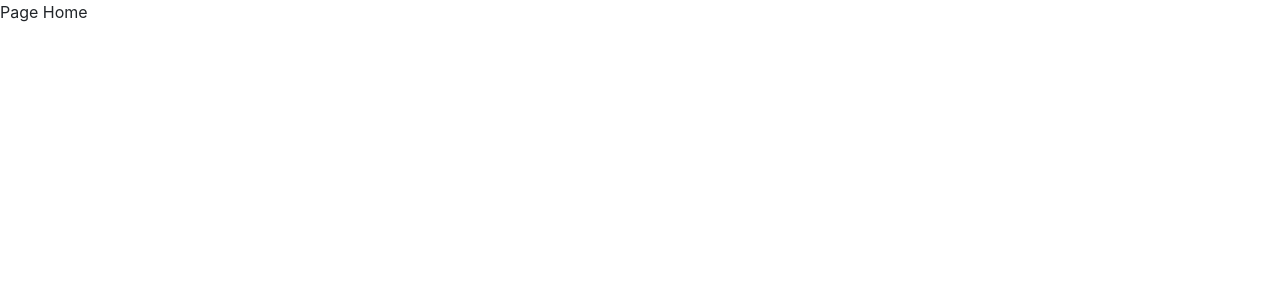
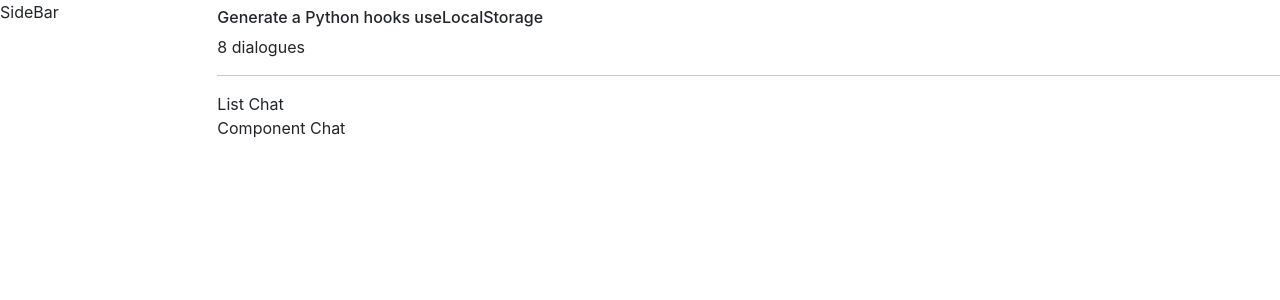
Before and after one commit to VuNgocThanhTruc/nlu-ai-bot, a React (Create React App) app: page / in a window 1280 px wide. Shown: the top 300 px of the page. Built offline with nearby package versions, Linux system fonts and the light colour scheme.

Commit message:
[Truc/frontend]: split section page home & create UI Header of section main chat

```diff
--- /dev/null
+++ b/src/components/main/componentChat/ComponentChat.tsx
@@ -0,0 +1,9 @@
+import React from "react";
+
+const ComponentChat = () =>{
+    return (
+        <div className="">Component Chat</div>
+    )
+}
+
+export default ComponentChat;
--- /dev/null
+++ b/src/components/main/header/index.tsx
@@ -0,0 +1,13 @@
+import React from "react";
+
+const Header = () =>{
+    return (
+        <div className="mt-2 ">
+            <h6>Generate a Python hooks useLocalStorage</h6>
+            <div>8 dialogues</div>
+            <hr />
+        </div>
+    )
+}
+
+export default Header;
--- /dev/null
+++ b/src/components/main/listChat/index.tsx
@@ -0,0 +1,9 @@
+import React from "react";
+
+const ListChat = () =>{
+    return (
+        <div className="flex-grow-1">List Chat</div>
+    )
+}
+
+export default ListChat;
--- /dev/null
+++ b/src/components/main/mainChat/index.tsx
@@ -0,0 +1,16 @@
+import React from "react";
+import Header from "../header";
+import ListChat from "../listChat";
+import ComponentChat from "../componentChat/ComponentChat";
+
+const MainChat = () =>{
+    return (
+        <div className="d-flex flex-column">
+            <Header/>
+            <ListChat/>
+            <ComponentChat/>
+        </div>
+    )
+}
+
+export default MainChat;
--- a/src/components/sidebar/index.tsx
+++ b/src/components/sidebar/index.tsx
@@ -1,7 +1,9 @@
 import React from "react";
 
 const SideBar = () =>{
-    return <div>SideBar</div>
+    return (
+        <div>SideBar</div>
+    )
 }
 
 export default SideBar;
--- a/src/pages/home/index.tsx
+++ b/src/pages/home/index.tsx
@@ -1,7 +1,18 @@
 import React from "react";
+import MainChat from "../../components/main/mainChat";
+import SideBar from "../../components/sidebar";
 
 const Home = () =>{
-    return <div>Page Home</div>
+    return (
+        <div className="row">
+            <div className="col-2">
+                <SideBar/>
+            </div>
+            <div className="col-10">
+                <MainChat/>
+            </div>
+        </div>
+    )
 }
 
 export default Home;
```
